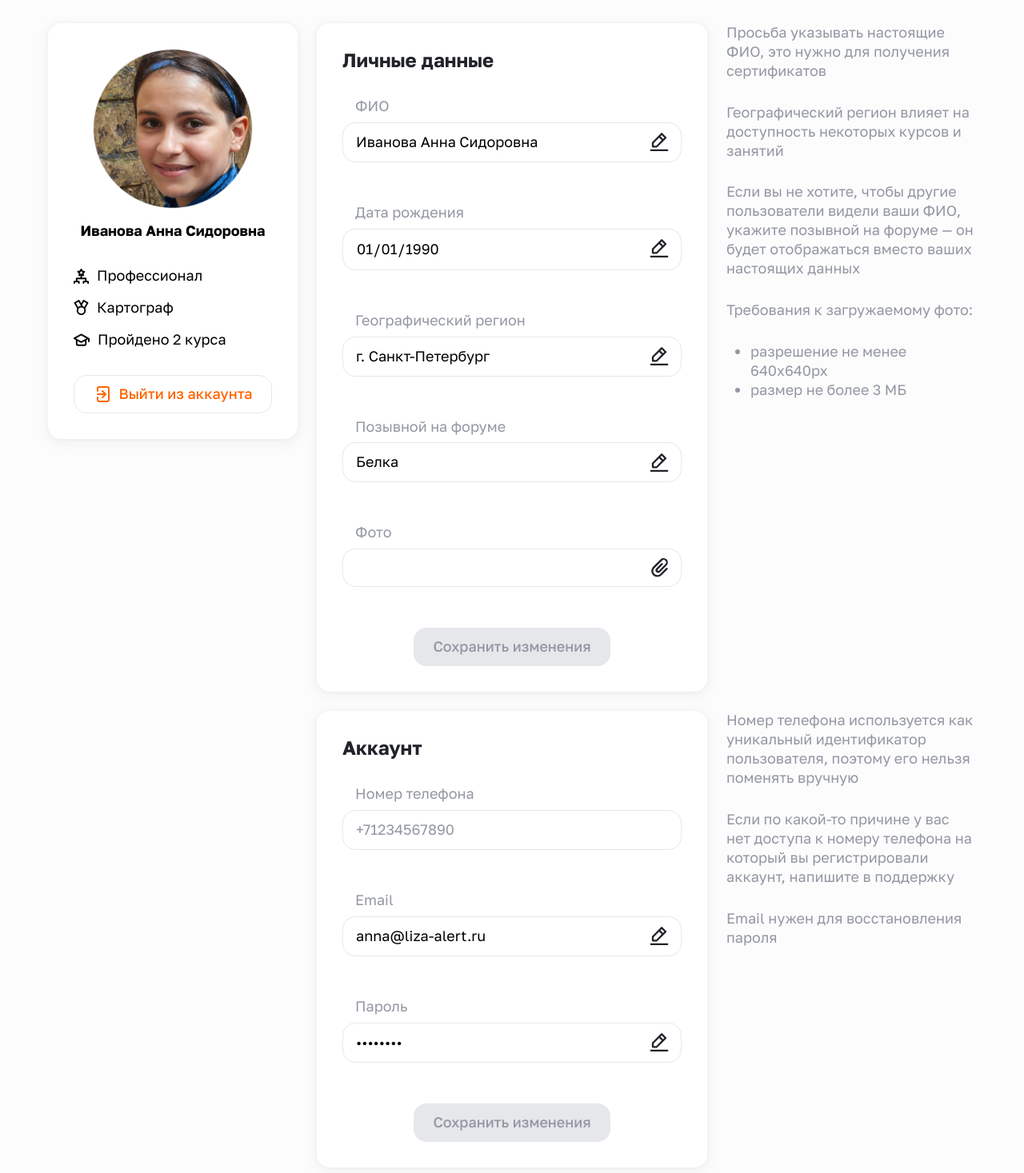
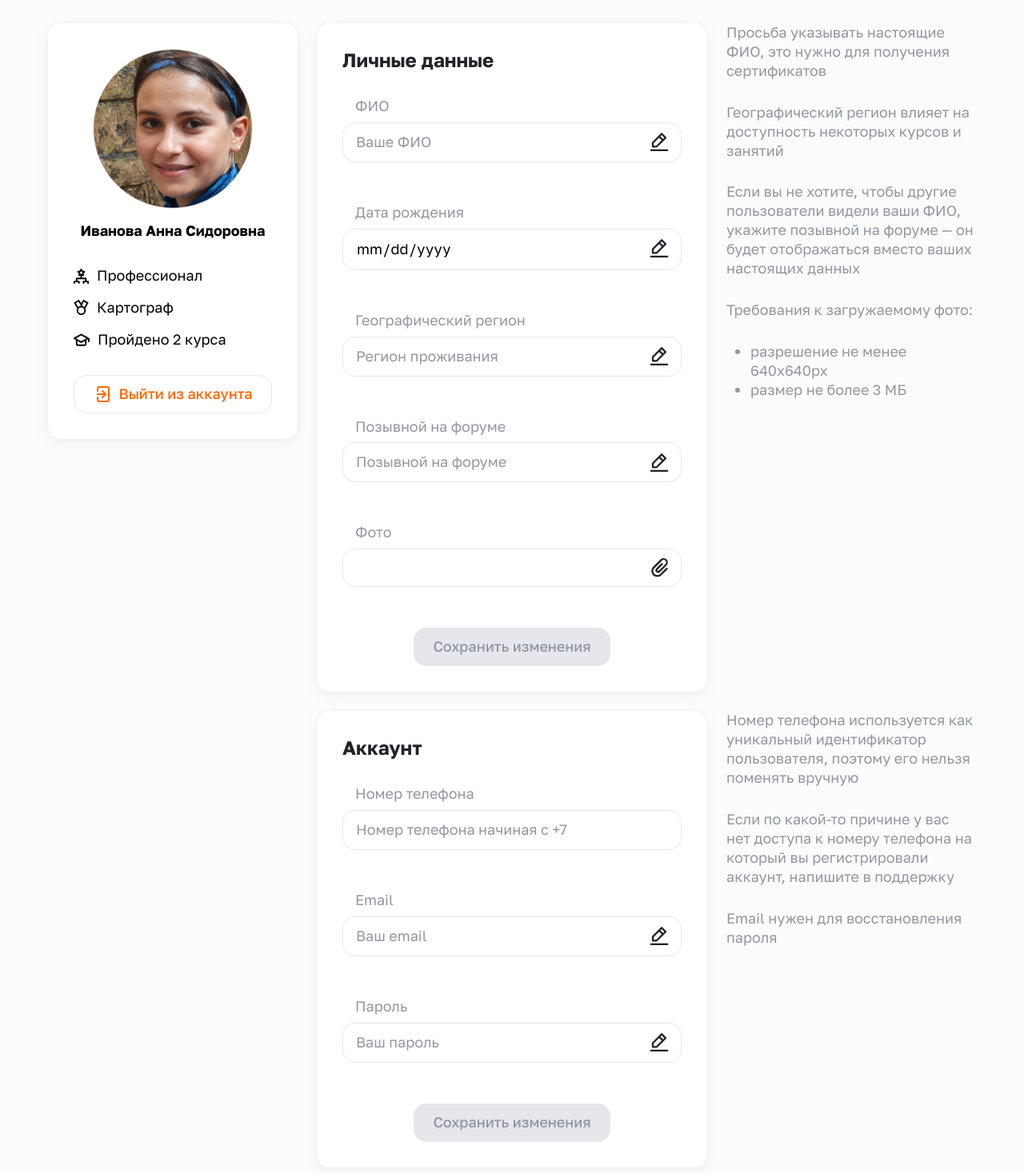
Before and after one commit to Studio-Yandex-Practicum/lizaalert_frontend, a React (Create React App) app: page /profile in a window 1280 px wide. Shown: the part 151-1618 px from the top of the page at 80% size. Built offline with nearby package versions, Linux system fonts and the light colour scheme.

Commit message:
fix: use values and changeValuesHandlers from validation hook

```diff
--- a/src/components/organisms/account-data/account-data.jsx
+++ b/src/components/organisms/account-data/account-data.jsx
@@ -1,27 +1,32 @@
-import { useState } from 'react';
+// import { useState } from 'react';
 import { Card, Heading } from '../../atoms';
 import { Button, Input } from '../../molecules';
 import { useFormWithValidation } from '../../../hooks';
 import styles from './account-data.module.scss';
 
 function AccountData() {
-  const { handleChange, isValid, errors } = useFormWithValidation();
-  const [isInputsEdited, setIsInputsEdited] = useState(false);
-  const [inputValues, setInputValues] = useState({
-    phoneNumber: '+71234567890',
-    email: 'anna@liza-alert.ru',
-    password: 'password',
-  });
-  const onInputValuesChange = (evt) => {
-    setInputValues({
-      ...inputValues,
-      [evt.target.name]: evt.target.value,
-    });
+  const { handleChange, isValid, errors, values } = useFormWithValidation();
+  // const [isInputsEdited, setIsInputsEdited] = useState(false);
+  // const [inputValues, setInputValues] = useState({
+  //   phoneNumber: '+71234567890',
+  //   email: 'anna@liza-alert.ru',
+  //   password: 'password',
+  // });
+  // const onInputValuesChange = (evt) => {
+  //   setInputValues({
+  //     ...inputValues,
+  //     [evt.target.name]: evt.target.value,
+  //   });
+  //   handleChange(evt);
+  //   if (!isInputsEdited) {
+  //     setIsInputsEdited(true);
+  //   }
+  // };
+
+  const onChangeInputValue = (evt) => {
     handleChange(evt);
-    if (!isInputsEdited) {
-      setIsInputsEdited(true);
-    }
   };
+
   const handleFormSubmit = (evt) => {
     evt.preventDefault();
     // const { email, password } = inputValues;
@@ -38,8 +43,8 @@ function AccountData() {
           labelName="Номер телефона"
           type="tel"
           inputName="mobilePhone"
-          value={inputValues.phoneNumber}
-          onChange={onInputValuesChange}
+          value={values.phoneNumber || ''}
+          onChange={onChangeInputValue}
           className={styles.inputSection}
           placeholder="Номер телефона начиная с +7"
           disabled
@@ -48,8 +53,8 @@ function AccountData() {
           labelName="Email"
           type="email"
           inputName="email"
-          value={inputValues.email}
-          onChange={onInputValuesChange}
+          value={values.email || ''}
+          onChange={onChangeInputValue}
           error={errors.email}
           className={styles.inputSection}
           placeholder="Ваш email"
@@ -58,8 +63,8 @@ function AccountData() {
           labelName="Пароль"
           type="password"
           inputName="password"
-          value={inputValues.password}
-          onChange={onInputValuesChange}
+          value={values.password || ''}
+          onChange={onChangeInputValue}
           placeholder="Ваш пароль"
           className={styles.inputSection}
           minLength={8}
--- a/src/components/organisms/personal-data/personal-data.jsx
+++ b/src/components/organisms/personal-data/personal-data.jsx
@@ -1,33 +1,37 @@
-import { useState } from 'react';
+// import { useState } from 'react';
 import { Card, Heading } from '../../atoms';
 import { Button, Input } from '../../molecules';
 import styles from './personal-data.module.scss';
 import { useFormWithValidation } from '../../../hooks';
 
 function PersonalData() {
-  const { handleChange, isValid, errors, handleChangeFiles } =
+  const { handleChange, isValid, errors, handleChangeFiles, values } =
     useFormWithValidation();
-  const [isInputChanged, setIsInputChanged] = useState(false);
-  const [inputsValues, setInputsValues] = useState({
-    name: 'Иванова Анна Сидоровна',
-    dateOfBirth: '1990-01-01',
-    region: 'г. Санкт-Петербург',
-    nickname: 'Белка',
-    avatar: '',
-  });
-  const onInputValuesChange = (e) => {
-    if (e.target.value !== inputsValues[e.target.name]) {
-      setInputsValues({ ...inputsValues, [e.target.name]: e.target.value });
-      handleChange(e);
-      if (!isInputChanged) {
-        setIsInputChanged(true);
-      }
-    }
+  // const [isInputChanged, setIsInputChanged] = useState(false);
+  // const [inputsValues, setInputsValues] = useState({
+  //   name: 'Иванова Анна Сидоровна',
+  //   dateOfBirth: '1990-01-01',
+  //   region: 'г. Санкт-Петербург',
+  //   nickname: 'Белка',
+  //   avatar: '',
+  // });
+  // const onInputValuesChange = (e) => {
+  //   if (e.target.value !== inputsValues[e.target.name]) {
+  //     setInputsValues({ ...inputsValues, [e.target.name]: e.target.value });
+  //     handleChange(e);
+  //     if (!isInputChanged) {
+  //       setIsInputChanged(true);
+  //     }
+  //   }
+  // };
+
+  const onChangeInputValue = (evt) => {
+    handleChange(evt);
   };
 
   const onChangeFile = (e) => {
     const pattern = /\.(gif|jpg|jpeg|tiff|png)$/i;
-    setInputsValues({ ...inputsValues, [e.target.name]: e.target.value });
+    // setInputsValues({ ...inputsValues, [e.target.name]: e.target.value });
     handleChangeFiles(e, pattern);
   };
 
@@ -52,8 +56,8 @@ function PersonalData() {
           labelName="ФИО"
           type="text"
           inputName="name"
-          value={inputsValues.name}
-          onChange={onInputValuesChange}
+          value={values.name || ''}
+          onChange={onChangeInputValue}
           className={styles.inputSection}
           placeholder="Ваше ФИО"
           error={errors.name}
@@ -64,8 +68,8 @@ function PersonalData() {
           labelName="Дата рождения"
           type="date"
           inputName="dateOfBirth"
-          value={inputsValues.dateOfBirth}
-          onChange={onInputValuesChange}
+          value={values.dateOfBirth || ''}
+          onChange={onChangeInputValue}
           className={styles.inputSection}
           placeholder="Дата рождения"
           max="2050-12-31"
@@ -77,8 +81,8 @@ function PersonalData() {
           labelName="Географический регион"
           type="text"
           inputName="region"
-          value={inputsValues.region}
-          onChange={onInputValuesChange}
+          value={values.region || ''}
+          onChange={onChangeInputValue}
           className={styles.inputSection}
           placeholder="Регион проживания"
           error={errors.region}
@@ -89,8 +93,8 @@ function PersonalData() {
           labelName="Позывной на форуме"
           type="text"
           inputName="nickname"
-          value={inputsValues.nickname}
-          onChange={onInputValuesChange}
+          value={values.nickname || ''}
+          onChange={onChangeInputValue}
           className={styles.inputSection}
           placeholder="Позывной на форуме"
           error={errors.nickname}
@@ -102,7 +106,7 @@ function PersonalData() {
           type="file"
           accept="image/*"
           inputName="avatar"
-          value={inputsValues.avatar}
+          value={values.avatar || ''}
           onChange={onChangeFile}
           error={errors.avatar}
           className={styles.inputSection}
--- a/src/hooks/useFormWithValidation.js
+++ b/src/hooks/useFormWithValidation.js
@@ -15,12 +15,12 @@ const useFormWithValidation = () => {
 
   const handleChangeFiles = (evt, pattern) => {
     const file = evt.target.files[0];
-    const { name } = evt.target;
+    const { name, value } = evt.target;
     if (!file) {
       return;
     }
     if (file && pattern.test(file.name)) {
-      setValues({ ...values, [name]: file });
+      setValues({ ...values, [name]: value });
       setErrors({ ...errors, [name]: '' });
     } else {
       setErrors({ ...errors, [name]: 'Некорректный формат файла' });
```
